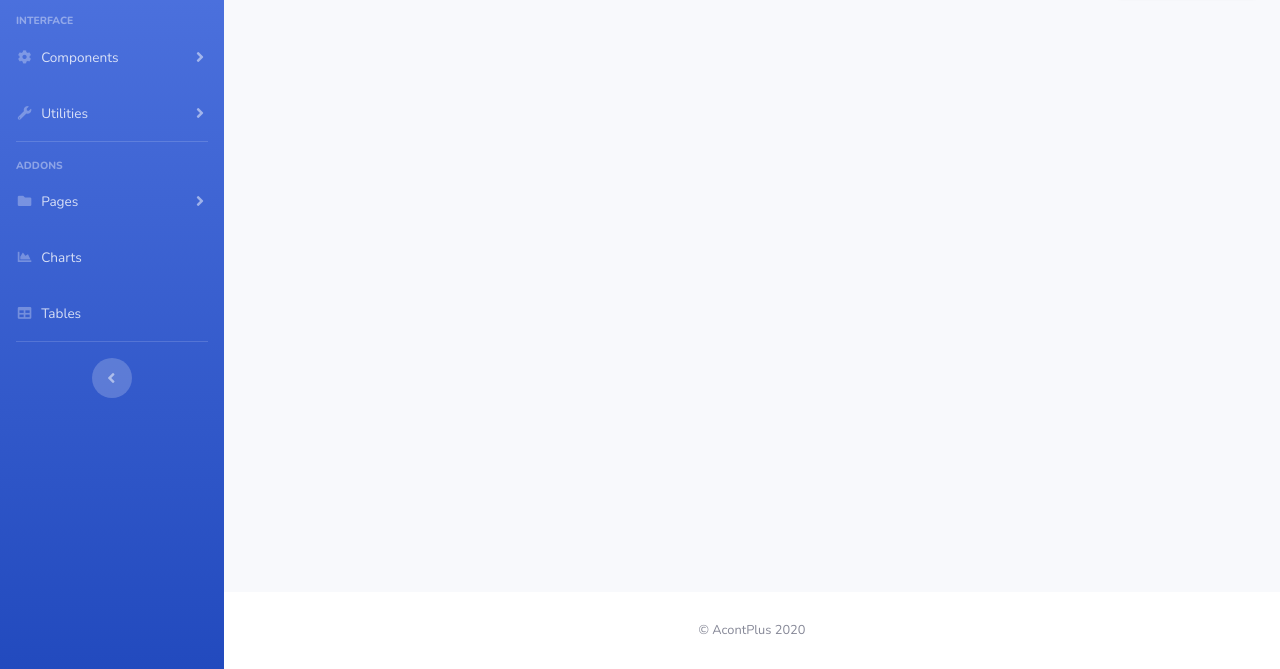
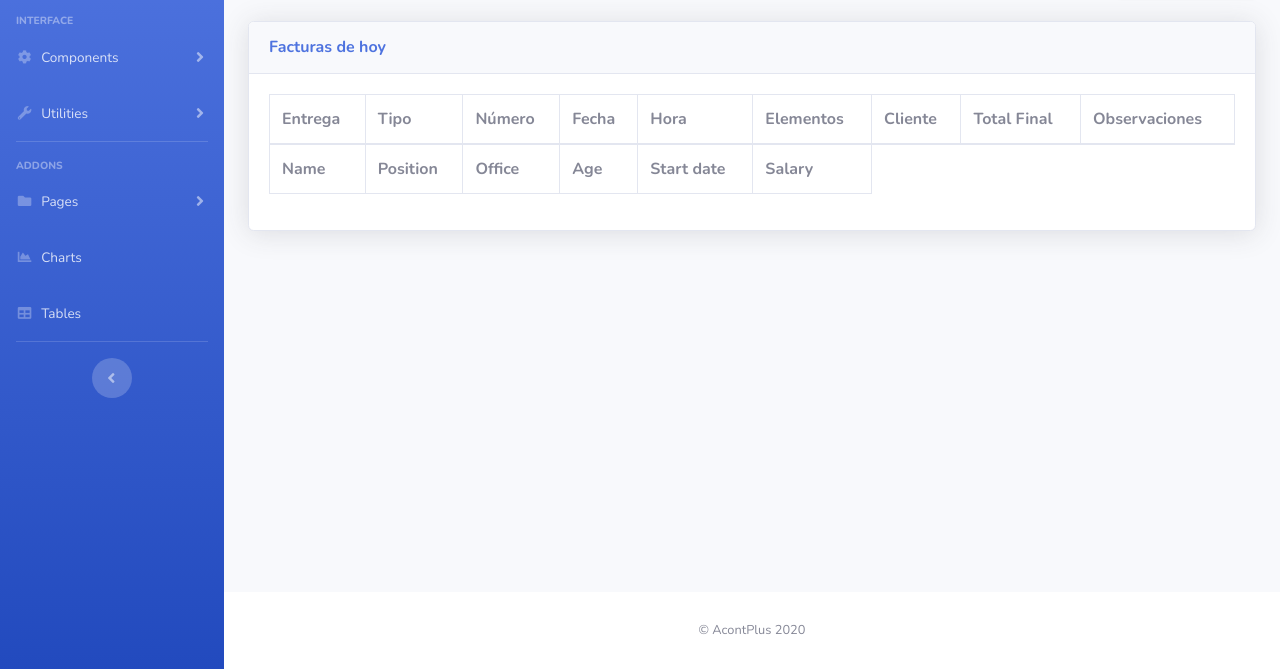
Before and after one commit to zaratec1/fronted-pof, a plain HTML site: page dashboard/dash.html in a window 1280 px wide. Shown: the part 131-800 px from the top of the page. Drawn offline with nearby package versions, Linux system fonts and the light colour scheme.

Commit message:
ventas factura

```diff
--- a/dashboard/dash.html
+++ b/dashboard/dash.html
@@ -323,6 +323,53 @@
             <a href="#" class="d-none d-sm-inline-block btn btn-sm btn-primary shadow-sm"><i class="fas fa-download fa-sm text-white-50"></i> Generate Report</a>
           </div>
 
+          <!-- BEGIN TABLE -->
+          <div class="card shadow mb-4">
+              <div class="card-header py-3">
+                <h6 class="m-0 font-weight-bold text-primary">Facturas de hoy</h6>
+              </div>
+              <div class="card-body">
+                <div class="table-responsive">
+                  <table class="table table-bordered" id="dataTable" width="100%" cellspacing="0">
+                    <thead>
+                      <tr>
+                        <th>Entrega</th>
+                        <th>Tipo</th>
+                        <th>Número</th>
+                        <th>Fecha</th>
+                        <th>Hora</th>
+                        <th>Elementos</th>
+                        <th>Cliente</th>
+                        <th>Total Final</th>
+                        <th>Observaciones</th>
+                      </tr>
+                    </thead>
+                    <tfoot>
+                      <tr>
+                        <th>Name</th>
+                        <th>Position</th>
+                        <th>Office</th>
+                        <th>Age</th>
+                        <th>Start date</th>
+                        <th>Salary</th>
+                      </tr>
+                    </tfoot>
+                    <!-- <tbody>
+                      <tr>
+                        <td>Sonya Frost</td>
+                        <td>Software Engineer</td>
+                        <td>Edinburgh</td>
+                        <td>23</td>
+                        <td>2008/12/13</td>
+                        <td>$103,600</td>
+                      </tr>
+
+                    </tbody> -->
+                  </table>
+                </div>
+              </div>
+          </div>
+          <!-- END TABLE -->
 
         </div>
         <!-- /.container-fluid -->
```
